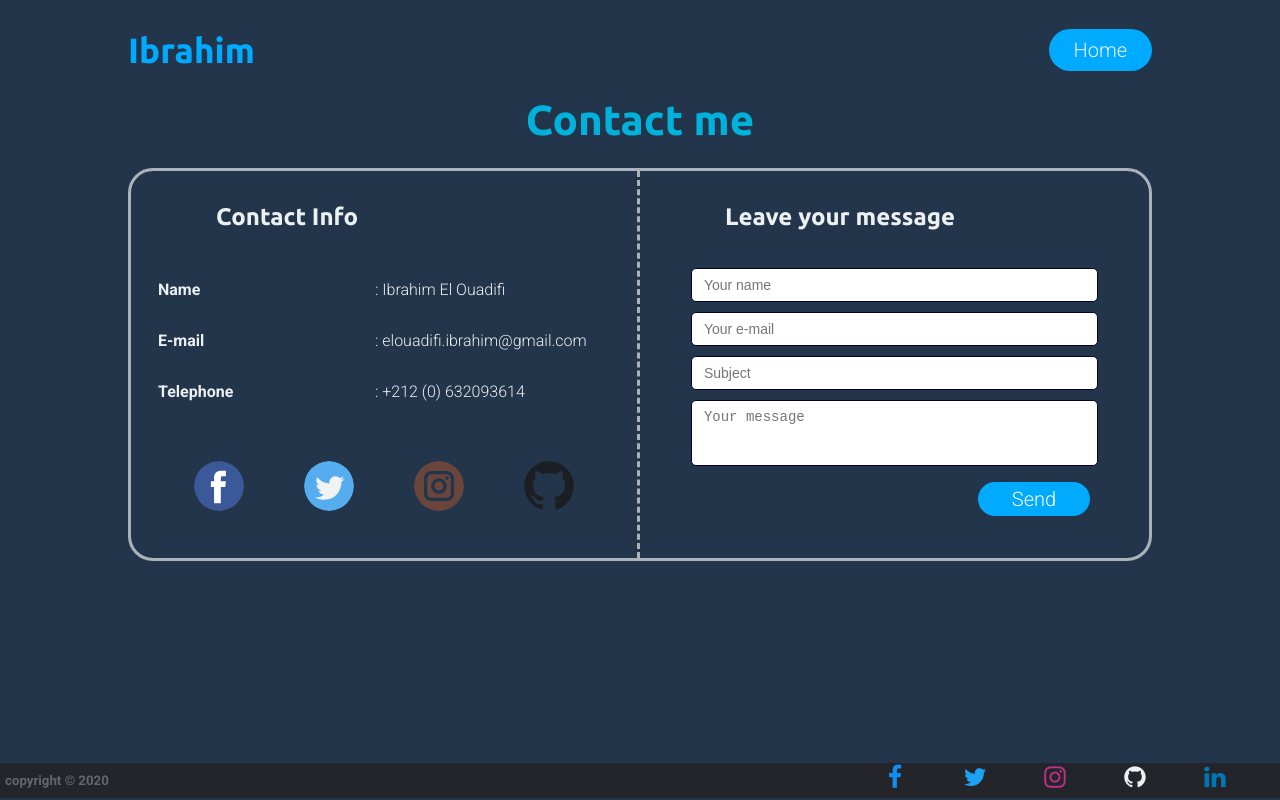
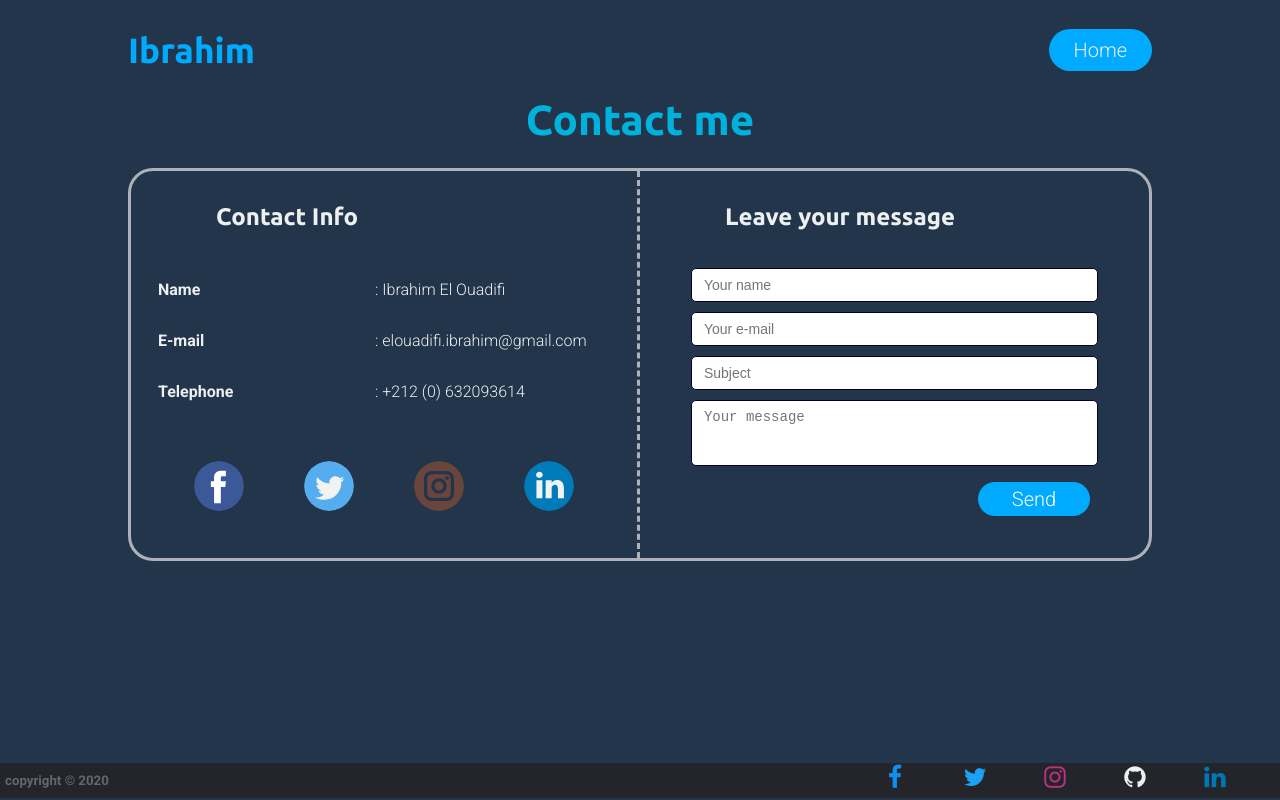
Before and after one commit to IbrahimElOuadifi/ibrahim-elouadifi, a plain HTML site: page public/contact/index.html in a window 1280 px wide. Drawn offline with Linux system fonts and the light colour scheme.

Commit message:
add linkedin

```diff
--- a/public/contact/index.html
+++ b/public/contact/index.html
@@ -39,7 +39,7 @@
                         <a href="https://www.facebook.com/IbrahimElOua98/" target="_blank" title="Facebook"><img src="/images/Social Network/facebook.svg" alt=""></a>
                         <a href="https://twitter.com/IbrahimElOua98" target="_blank" title="Twitter"><img src="/images/Social Network/twitter.svg" alt=""></a>
                         <a href="https://www.instagram.com/ibrahimeloua98/" target="_blank" title="Instagram"><img src="/images/Social Network/instagram.svg" alt=""></a>
-                        <a href="https://github.com/IbrahimElOuadifi/" target="_blank" title="GitHub"><img src="/images/Social Network/github.svg" alt=""></a>
+                        <a href="https://www.linkedin.com/in/ibrahim-el-ouadifi/" target="_blank" title="Linkedin"><img src="/images/Social Network/linkedin.svg" alt=""></a>
                     </div>
                 </div>
                 <div class="right-box">
--- a/public/styles.css
+++ b/public/styles.css
@@ -876,7 +876,7 @@ font-size: 148px;
 
 .sn a:nth-child(4) img:hover {
     transform: scale(1.25);
-    box-shadow: 0 0 8px 3px #222;
+    box-shadow: 0 0 8px 3px #007AB9;
 }
 
 .sn img {
```
Also changed, not shown: public/images/Social Network/linkedin.svg (added).
